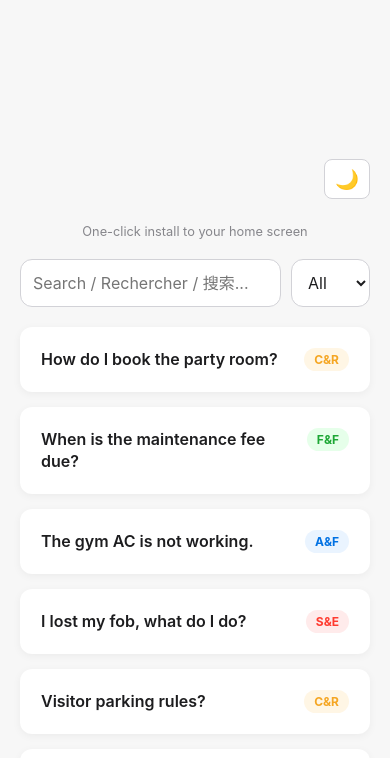
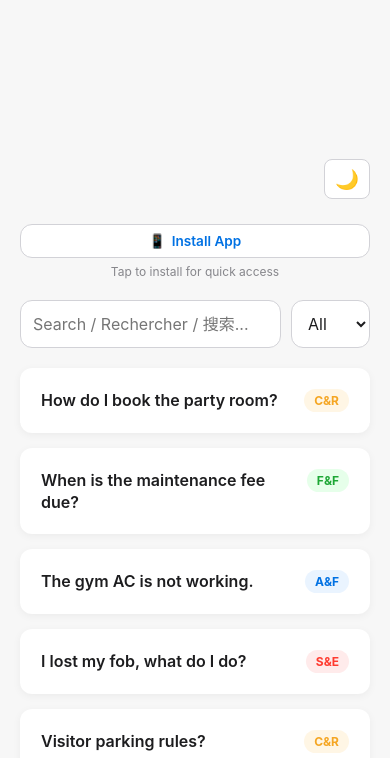
Before and after one commit to konbinoxx-cell/PCC389FAQ, a plain HTML site: page index.html in a window 390 px wide. Shown: the part 86-844 px from the top of the page. Drawn offline with Linux system fonts and the light colour scheme.

Commit message:
Update index.html

```diff
--- a/index.html
+++ b/index.html
@@ -13,7 +13,6 @@
     <link rel="apple-touch-icon" href="ep_icon.png">
 
     <style>
-        /* ... (CSS 样式代码保持不变) ... */
         :root {
             --bg: #f7f7f7; --card: #ffffff; --text: #1d1d1f; --text-sec: #86868b;
             --border: #d2d2d7; --accent: #0071e3; --radius: 12px;
@@ -46,6 +45,38 @@
         .goog-te-gadget-simple span { color: var(--text) !important; font-weight: 600 !important; }
         .goog-te-gadget-simple img { display: none !important; }
 
+        /* Install Button */
+        .install-btn-container { text-align: center; margin: 15px 0 20px 0; }
+        .install-app-btn {
+            background: var(--card);
+            color: var(--accent);
+            border: 1px solid var(--border);
+            padding: 8px 16px;
+            border-radius: var(--radius);
+            font-weight: 600;
+            cursor: pointer;
+            font-size: 0.85rem;
+            transition: all 0.2s ease;
+            display: inline-flex;
+            align-items: center;
+            gap: 6px;
+        }
+        .install-app-btn:hover {
+            border-color: var(--accent);
+            background: rgba(0, 113, 227, 0.05);
+        }
+        .install-app-btn.installed {
+            background: rgba(40, 167, 69, 0.1);
+            color: #28a745;
+            border-color: #28a745;
+        }
+        .install-hint {
+            font-size: 0.75rem;
+            color: var(--text-sec);
+            margin-top: 6px;
+            line-height: 1.3;
+        }
+
         /* Search & List */
         .toolbar { display: flex; gap: 10px; margin-bottom: 20px; flex-wrap: wrap; }
         input, select, textarea { width: 100%; padding: 12px; border-radius: var(--radius); border: 1px solid var(--border); background: var(--card); color: var(--text); font-size: 1rem; outline: none; }
@@ -70,19 +101,12 @@
         .btn-primary:hover { opacity: 0.9; }
         .btn-ghost { background: none; border: 1px solid var(--border); padding: 8px 20px; border-radius: 20px; cursor: pointer; color: var(--text-sec); margin: 20px auto; display: block; }
 
-        /* PWA安装按钮样式 */
-        .install-btn-container { text-align: center; margin: 20px 0; }
-        #installAppBtn { background: var(--accent); color: white; border: none; padding: 12px 24px; border-radius: 8px; font-weight: 600; cursor: pointer; font-size: 16px; transition: all 0.3s; display: inline-flex; align-items: center; gap: 8px; }
-        #installAppBtn:hover { opacity: 0.9; transform: translateY(-2px); }
-        #installAppBtn.installed { background: #28a745; }
-        .install-hint { font-size: 0.8rem; color: var(--text-sec); margin-top: 8px; }
-
         @media (max-width: 600px) {
             header { flex-direction: column; align-items: flex-start; gap: 15px; }
             .controls-row { width: 100%; justify-content: space-between; }
             #google_translate_element { flex: 1; }
             .goog-te-gadget-simple { width: 100% !important; justify-content: space-between !important; }
-            #installAppBtn { width: 100%; justify-content: center; }
+            .install-app-btn { width: 100%; justify-content: center; }
         }
     </style>
 </head>
@@ -96,13 +120,13 @@
         </div>
     </header>
 
-    <!-- 添加PWA安装按钮 -->
+    <!-- 安装按钮 -->
     <div class="install-btn-container">
-        <button id="installAppBtn" style="display: none;">
+        <button id="installAppBtn" class="install-app-btn">
             <span>📱</span>
-            <span>Install PCC389 App</span>
+            <span>Install App</span>
         </button>
-        <div class="install-hint">One-click install to your home screen</div>
+        <div class="install-hint">Tap to install for quick access</div>
     </div>
 
     <div class="toolbar">
@@ -157,7 +181,7 @@
         const REPO = "konbinoxx-cell/issues";
 
         // ⚠️ CONFIG: Management Email (接收住户问题的邮箱)
-        const ADMIN_EMAIL = "johnetli@mail.com"; // <-- 请修改这里！
+        const ADMIN_EMAIL = "manager@pcc389.com"; // <-- 请修改这里！
 
         // FAQ Data
         const faqs = [
@@ -241,20 +265,19 @@
         }
 
         // ==================== PWA安装功能 ====================
+        const installBtn = document.getElementById('installAppBtn');
         let deferredPrompt;
-        const installBtn = document.getElementById('installAppBtn');
 
         // 监听安装提示
         window.addEventListener('beforeinstallprompt', (e) => {
             e.preventDefault();
             deferredPrompt = e;
-            installBtn.style.display = 'inline-flex';
         });
 
         // 点击安装按钮
         installBtn.addEventListener('click', async () => {
-            if (!deferredPrompt) return;
-
+            if (deferredPrompt) {
+                // 如果浏览器支持直接安装
                 deferredPrompt.prompt();
                 const { outcome } = await deferredPrompt.userChoice;
 
@@ -263,8 +286,11 @@
                     installBtn.classList.add('installed');
                     installBtn.disabled = true;
                 }
-
                 deferredPrompt = null;
+            } else {
+                // 如果不支持自动安装，显示手动指导
+                alert(`To install PCC389 App:\n\n📱 iPhone: Sorry Cann't install now.\n📱 Android: Tap Menu → Add to Home Screen\n\nOr look for "Install" or "Add to Home Screen" in your browser menu.`);
+            }
         });
 
         // 检测是否已安装
@@ -272,10 +298,9 @@
             installBtn.innerHTML = '<span>✅</span><span>App Installed</span>';
             installBtn.classList.add('installed');
             installBtn.disabled = true;
-            installBtn.style.display = 'inline-flex';
         });
 
-        // Service Worker 注册 (用于PWA/离线功能)
+        // Service Worker 注册
         if ('serviceWorker' in navigator) {
             window.addEventListener('load', () => {
                 navigator.serviceWorker.register('/pcc389faq/sw.js')
```
Lines whose indentation alone changed are shown as unchanged.
